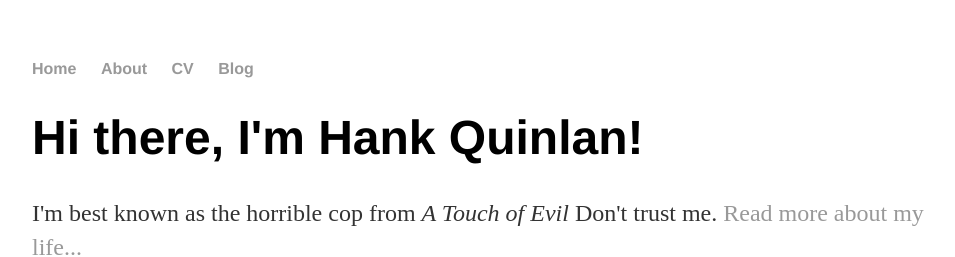
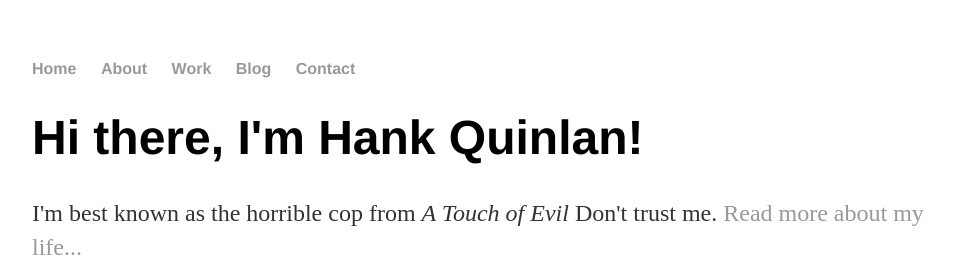
Before and after one commit to chadlnrd/chadlnrd.github.io, a Jekyll site: the page built from index.html, in a window 1280 px wide. Shown: the top 257 px of the page, without its empty margins (160-1115 px from the left). Built offline with Jekyll 4.4.1, drawn with Linux system fonts in a browser that asks for light colours.

Commit message:
Update default.html

```diff
--- a/_layouts/default.html
+++ b/_layouts/default.html
@@ -10,8 +10,9 @@
 	    		<ul>
 	        		<li><a href="/">Home</a></li>
 		        	<li><a href="/about">About</a></li>
-	        		<li><a href="/cv">CV</a></li>
+	        		<li><a href="/work">Work</a></li>
 	        		<li><a href="/blog">Blog</a></li>
+	        		<li><a href="/contact">Contact</a></li>
 	    		</ul>
 			</nav>
 			<div class="container">
```
